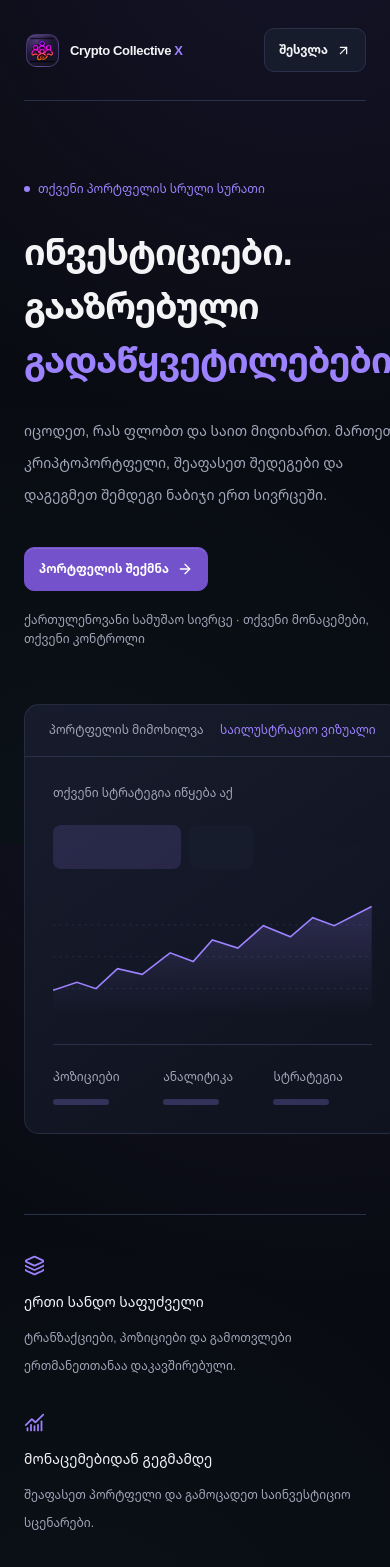
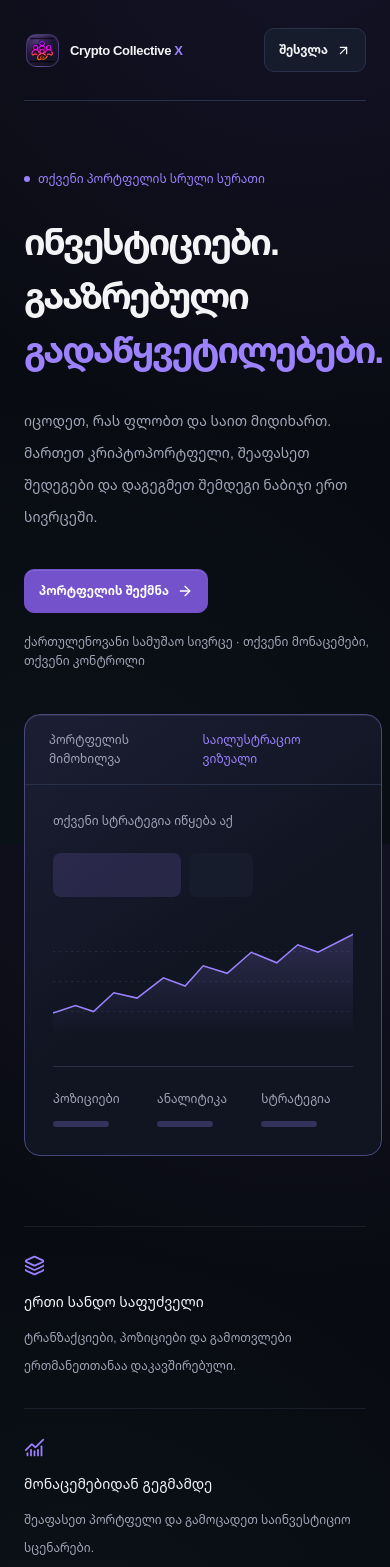
Before and after one commit to kimadze/ccxtracker, a Next.js app: page / in a window 390 px wide. Shown: the top 1567 px of the page. Built offline with nearby package versions, Linux system fonts and the light colour scheme.

Commit message:
Refine public and onboarding experience

```diff
--- a/src/app/error.tsx
+++ b/src/app/error.tsx
@@ -3,7 +3,7 @@ export default function ErrorPage({ reset }: { reset: () => void }) {
   return (
     <main
       id="main"
-      className="flex min-h-[70vh] flex-col items-center justify-center gap-5 p-8 text-center"
+      className="error-workspace flex min-h-[70vh] flex-col items-center justify-center gap-5 p-8 text-center"
     >
       <h1 className="text-xl font-medium">
         მონაცემების ჩატვირთვა ვერ მოხერხდა
--- a/src/app/globals.css
+++ b/src/app/globals.css
@@ -596,6 +596,75 @@ tbody tr:hover { background: rgba(167, 139, 250, .055); }
   .portfolio-empty-workspace .panel { padding: 20px; }
 }
 
+/* First-run, sign-in and resilience states */
+.ccx-landing { min-height: 100dvh; }
+.landing-hero {
+  display: grid;
+  align-items: center;
+  gap: clamp(44px, 7vw, 96px);
+  padding: clamp(72px, 10vw, 136px) 0;
+}
+.landing-hero h1 { letter-spacing: -.055em; }
+.landing-preview-wrap { position: relative; }
+.landing-preview-wrap::before {
+  position: absolute;
+  inset: 12% -5% -8% 14%;
+  z-index: -1;
+  border-radius: 50%;
+  background: radial-gradient(circle, color-mix(in srgb, var(--accent) 18%, transparent), transparent 68%);
+  content: "";
+}
+.landing-preview {
+  overflow: hidden;
+  border: 1px solid color-mix(in srgb, var(--accent) 28%, var(--border));
+  border-radius: 16px;
+  background: linear-gradient(145deg, color-mix(in srgb, var(--accent) 8%, var(--surface)), var(--surface) 52%);
+  box-shadow: inset 0 1px color-mix(in srgb, white 8%, transparent);
+}
+.landing-feature-grid {
+  display: grid;
+  gap: 0;
+  border-top: 1px solid var(--border-soft);
+  border-bottom: 1px solid var(--border-soft);
+}
+.landing-feature-grid > div { min-height: 154px; padding: 28px 0; }
+.landing-feature-grid > div + div { border-left: 1px solid var(--border-soft); padding-left: 28px; }
+.login-card,
+.portfolio-create-card {
+  border: 1px solid var(--border);
+  border-radius: 16px;
+  background: linear-gradient(150deg, color-mix(in srgb, var(--accent) 7%, var(--surface)), var(--surface) 48%);
+  box-shadow: inset 0 1px color-mix(in srgb, white 7%, transparent);
+  padding: clamp(22px, 4vw, 36px);
+}
+.portfolio-create-card { text-align: left; }
+.portfolio-create-card .eyebrow,
+.portfolio-create-card h1,
+.portfolio-create-card > p { text-align: center; }
+.error-workspace::before {
+  display: grid;
+  width: 46px;
+  height: 46px;
+  place-items: center;
+  border: 1px solid color-mix(in srgb, var(--negative) 35%, var(--border));
+  border-radius: 14px;
+  background: var(--negative-soft);
+  color: var(--negative);
+  content: "!";
+  font-size: 22px;
+  font-weight: 700;
+}
+
+@media (min-width: 1024px) {
+  .landing-hero { grid-template-columns: minmax(0, 1.05fr) minmax(420px, .95fr); }
+  .landing-feature-grid { grid-template-columns: repeat(3, minmax(0, 1fr)); }
+}
+@media (max-width: 1023px) {
+  .landing-hero { padding: 70px 0; }
+  .landing-feature-grid { grid-template-columns: 1fr; gap: 0; }
+  .landing-feature-grid > div + div { border-top: 1px solid var(--border-soft); border-left: 0; padding-left: 0; }
+}
+
 /* Position detail and allocation map */
 .position-tabs {
   width: fit-content;
--- a/src/app/loading.tsx
+++ b/src/app/loading.tsx
@@ -6,10 +6,10 @@ export default function Loading() {
       className="loading-workspace mx-auto max-w-6xl space-y-4 p-6"
     >
       <div className="h-8 w-60 animate-pulse rounded bg-raised" />
-      <div className="h-52 animate-pulse rounded-xl bg-surface" />
+      <div className="h-52 animate-pulse rounded-xl border border-line bg-surface" />
       <div className="grid grid-cols-2 gap-6">
-        <div className="h-64 animate-pulse rounded-xl bg-surface" />
-        <div className="h-64 animate-pulse rounded-xl bg-surface" />
+        <div className="h-64 animate-pulse rounded-xl border border-line bg-surface" />
+        <div className="h-64 animate-pulse rounded-xl border border-line bg-surface" />
       </div>
     </div>
   );
--- a/src/app/login/page.tsx
+++ b/src/app/login/page.tsx
@@ -29,7 +29,7 @@ export default async function Login({
           <span className="rounded-lg border border-line px-3 py-2">სტრატეგიის დაგეგმვა</span>
         </div>
       </div>
-      <div className="panel w-full max-w-md p-7 sm:p-9">
+      <div className="login-card w-full max-w-md">
         <p className="eyebrow mb-4">პირადი სამუშაო სივრცე</p>
         <h2 className="text-2xl font-semibold">კეთილი იყოს თქვენი დაბრუნება</h2>
         <p className="mt-4 mb-8 text-sm leading-7 text-muted">
--- a/src/app/page.tsx
+++ b/src/app/page.tsx
@@ -10,7 +10,7 @@ import { Brand } from "@/components/brand";
 
 export default function Home() {
   return (
-    <div className="mx-auto max-w-7xl px-6 sm:px-12">
+    <div className="ccx-landing mx-auto max-w-7xl px-6 sm:px-12">
       <header className="flex items-center justify-between border-b border-line py-7">
         <Brand />
         <Link className="button-secondary" href="/login">
@@ -18,7 +18,7 @@ export default function Home() {
         </Link>
       </header>
       <main id="main">
-        <section className="grid items-center gap-14 py-20 lg:grid-cols-[1.1fr_1fr] lg:py-32">
+        <section className="landing-hero">
           <div>
             <p className="mb-7 flex items-center gap-2 text-xs text-brand">
               <span className="size-1.5 rounded-full bg-brand" />
@@ -44,8 +44,8 @@ export default function Home() {
               ქართულენოვანი სამუშაო სივრცე · თქვენი მონაცემები, თქვენი კონტროლი
             </p>
           </div>
-          <div className="relative">
-            <div className="panel overflow-hidden">
+          <div className="landing-preview-wrap">
+            <div className="landing-preview">
               <div className="flex items-center justify-between border-b border-line px-6 py-4">
                 <span className="text-[11px] text-muted">
                   პორტფელის მიმოხილვა
@@ -103,7 +103,7 @@ export default function Home() {
             </div>
           </div>
         </section>
-        <section className="grid gap-8 border-t border-line py-10 md:grid-cols-3">
+        <section className="landing-feature-grid">
           {[
             [
               Layers3,
--- a/src/app/portfolios/page.tsx
+++ b/src/app/portfolios/page.tsx
@@ -14,7 +14,7 @@ export default async function Portfolios() {
       className="portfolio-empty-workspace flex min-h-dvh flex-col items-center justify-center gap-8 p-6 text-center"
     >
       <Brand />
-      <div className="panel max-w-xl p-10">
+      <div className="portfolio-create-card max-w-xl">
         <p className="eyebrow">პირველი ნაბიჯი</p>
         <h1 className="mt-4 text-2xl font-semibold">
           ჯერ არ გაქვთ შექმნილი პორტფელი
```
